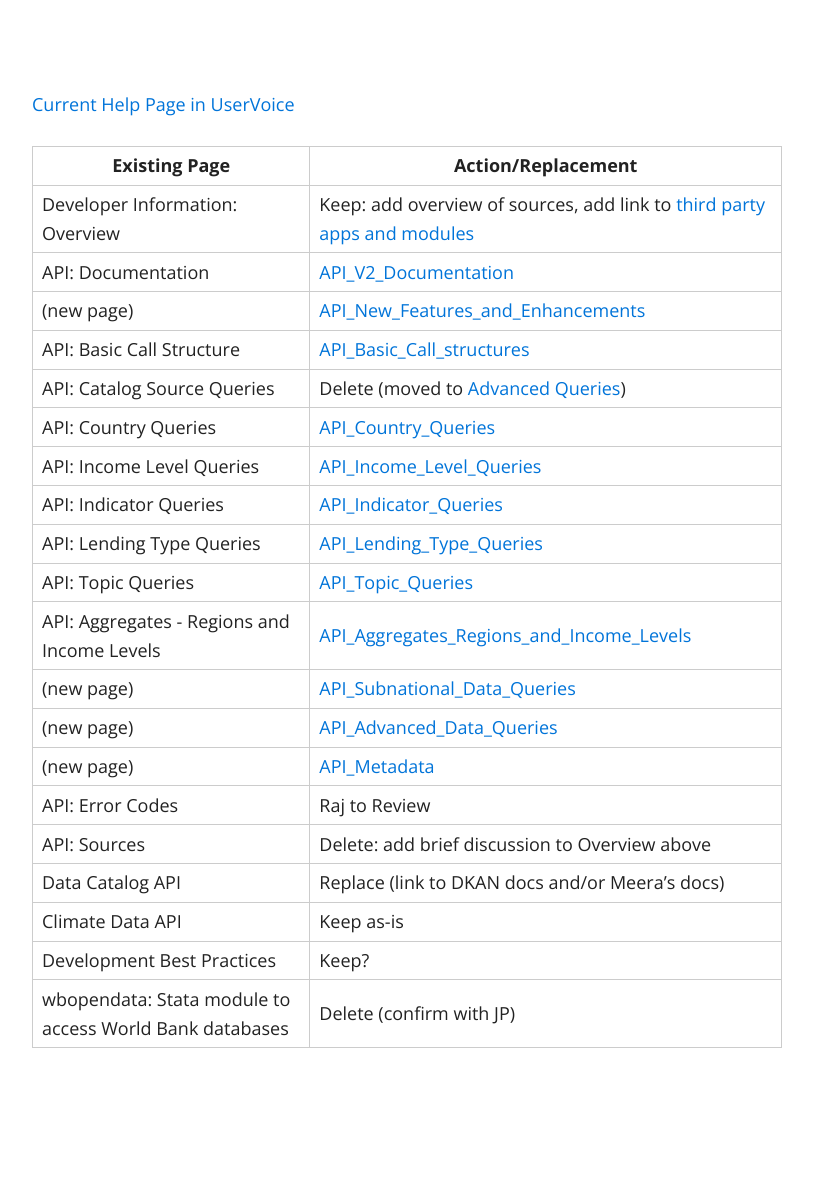
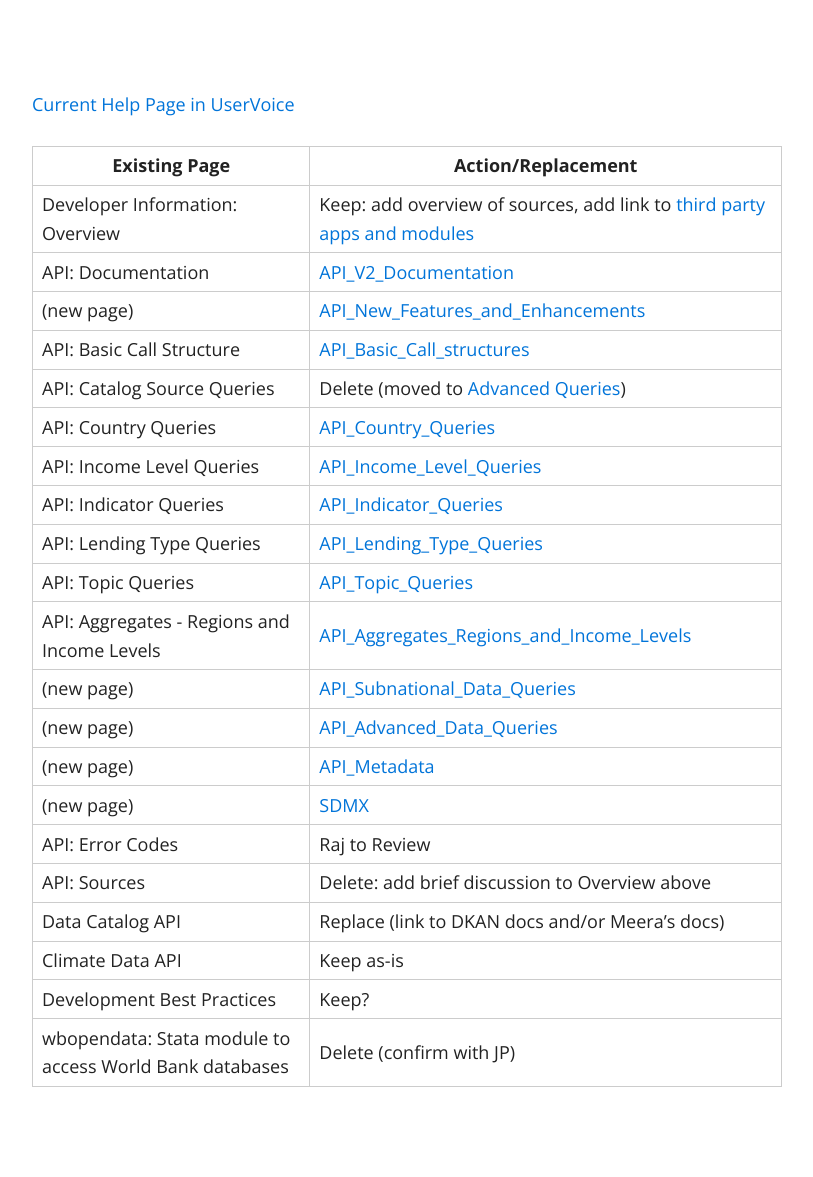
Before and after one commit to tgherzog/apidocs, a Jekyll site: the page built from index.md, in a window 1280 px wide. Shown: the whole page, without its empty margins (233-1046 px from the left). Built offline with Jekyll 4.4.1, drawn with Linux system fonts in a browser that asks for light colours; before the commit the page ends 1138 px from its top, so only the background shows below that.

Commit message:
Add SDMX to index

```diff
--- a/index.md
+++ b/index.md
@@ -22,6 +22,7 @@ API: Aggregates - Regions and Income Levels | [API_Aggregates_Regions_and_Income
 (new page)                            | [API_Subnational_Data_Queries](API_Subnational_Data_Queries.html)
 (new page)                            | [API_Advanced_Data_Queries](API_Advanced_Data_Queries.html)
 (new page)                            | [API_Metadata](API_Metadata.html)
+(new page)                            | [SDMX](API_SDMX_User_Guide_V1.html)
 API: Error Codes                      | Raj to Review
 API: Sources                          | Delete: add brief discussion to Overview above
 Data Catalog API                      | Replace (link to DKAN docs and/or Meera's docs)
```
